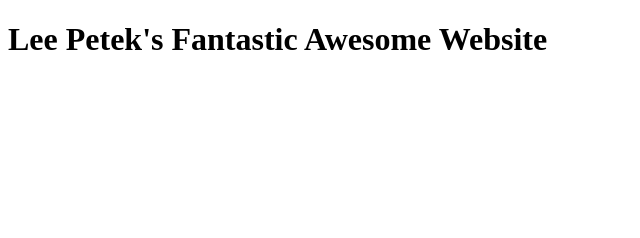
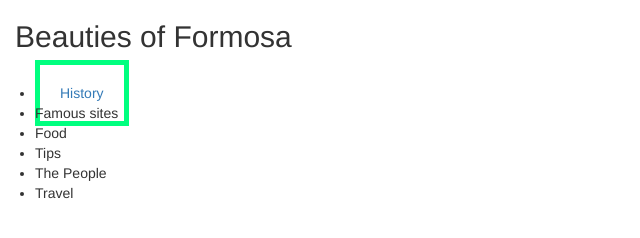
Before and after one commit to leepetek/leepetek.github.io, a plain HTML site: page index.html in a window 1280 px wide. Shown: the whole page, without its empty margins (0-640 px from the left). Drawn offline with nearby package versions, Linux system fonts and the light colour scheme.

Commit message:
new version

```diff
--- a/index.html
+++ b/index.html
@@ -1,10 +1,23 @@
 <!DOCTYPE html>
-<html>
+<html lang="en">
+<head>
+    <meta charset="UTF-8">
+    <title>Beauties of Formosa</title>
+    <link rel="stylesheet" href="https://maxcdn.bootstrapcdn.com/bootstrap/3.3.6/css/bootstrap.min.css">
+    <link href="https://maxcdn.bootstrapcdn.com/bootstrap/3.3.6/css/bootstrap.min.css" rel="stylesheet" integrity="sha384-1q8mTJOASx8j1Au+a5WDVnPi2lkFfwwEAa8hDDdjZlpLegxhjVME1fgjWPGmkzs7" crossorigin="anonymous">
+    <link rel="stylesheet" href="main.css" type="text/css">
+</head>
 <body>
-
-<h1>
-    Lee Petek's Fantastic Awesome Website
-</h1>
-
+<header class="container-fluid">
+    <h2>Beauties of Formosa</h2>
+    <ul>
+       <li><a href="http://getbootstrap.com/css/">History</a></li>
+       <li>Famous sites</li>
+       <li>Food</li>
+       <li>Tips</li>
+       <li>The People</li>
+       <li>Travel</li>
+    </ul>
+</header>
 </body>
 </html>
--- /dev/null
+++ b/main.css
@@ -0,0 +1,15 @@
+header ul {
+    display: inline;
+}
+
+header ul li {
+    margin-right: 20px;
+    margin-left: 20px;
+}
+
+header ul li a {
+    border: solid;
+    border-color: springgreen;
+    padding: 20px;
+    border-width: 5px;
+}
```
